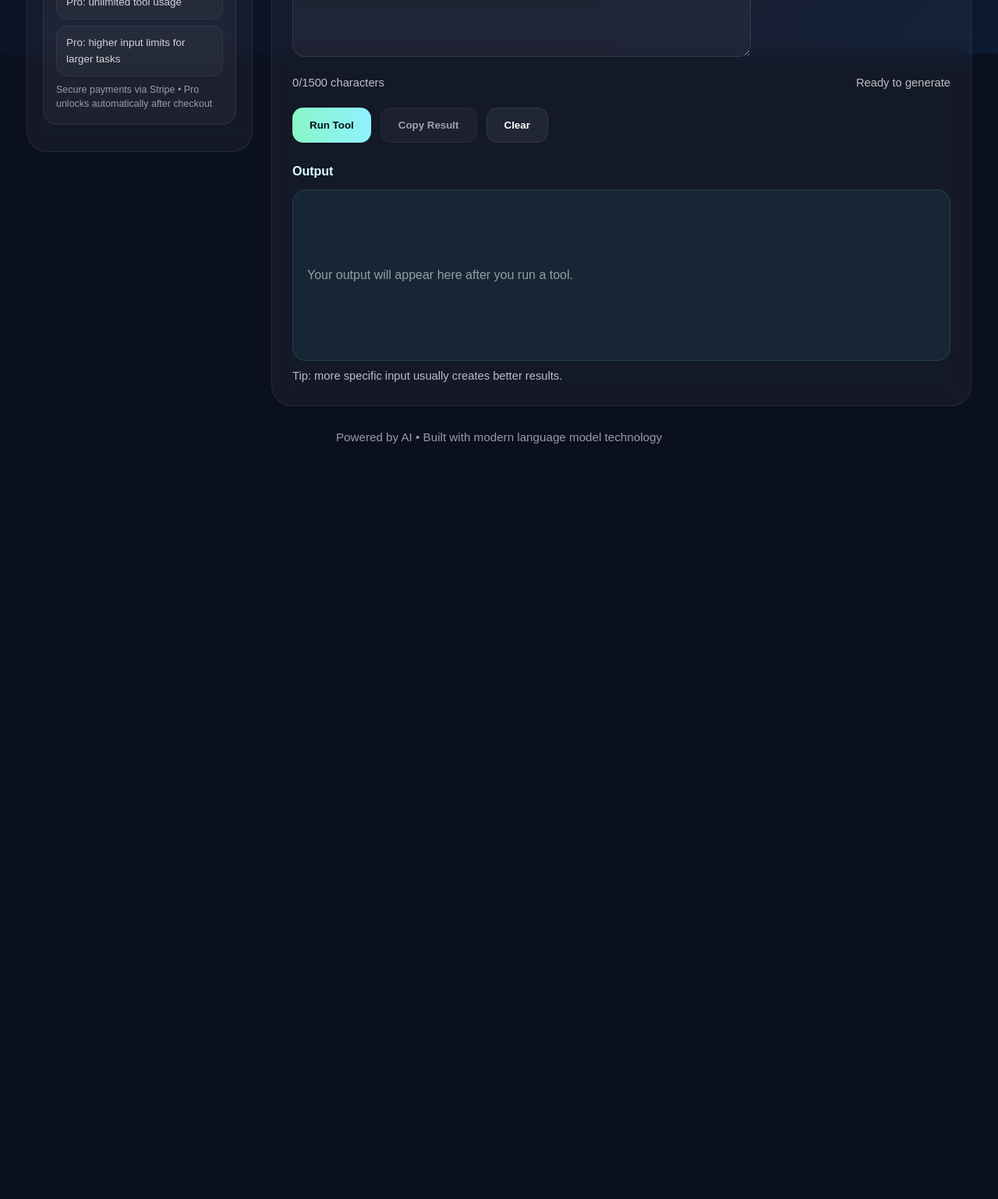
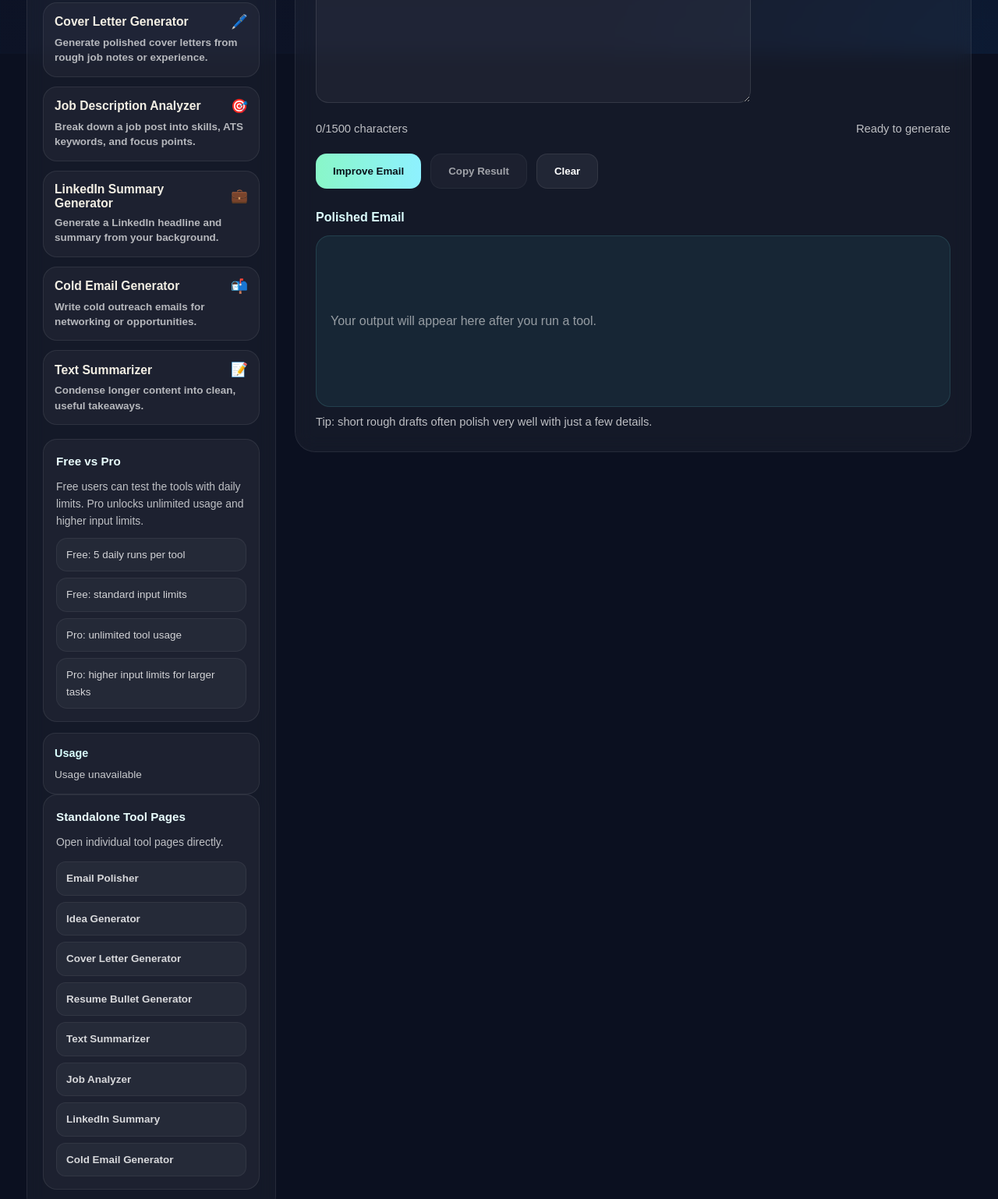
Before and after one commit to dentbrandon1122-byte/utilityforge-tools, a website: page workspace.html in a window 1280 px wide. Shown: the part 731-2269 px from the top of the page at 78% size. Before the commit the page ends 1375 px from the top, so only its background shows below. Drawn offline with Linux system fonts and the light colour scheme; no server answers.

Commit message:
Update workspace.html

```diff
--- a/workspace.html
+++ b/workspace.html
@@ -8,7 +8,7 @@
   <link rel="icon" href="logo.png" type="image/png" />
   <meta
     name="description"
-    content="Utility Forge AI Workspace — one place to polish emails, generate ideas, build resume bullets, write cover letters, analyze job descriptions, generate LinkedIn summaries, write cold emails, and summarize text."
+    content="Utility Forge AI Workspace — email polishing, idea generation, resume bullets, cover letters, job analysis, LinkedIn summaries, cold emails, and text summarization in one workspace."
   />
 
   <style>
@@ -204,7 +204,7 @@
 
     .workspace-shell {
       display: grid;
-      grid-template-columns: 290px 1fr;
+      grid-template-columns: 320px 1fr;
       gap: 24px;
       align-items: start;
     }
@@ -256,7 +256,7 @@
     .tool-list {
       display: grid;
       gap: 12px;
-      margin-bottom: 24px;
+      margin-bottom: 18px;
     }
 
     .tool-tab {
@@ -341,11 +341,48 @@
       border: 1px solid rgba(255,255,255,0.06);
     }
 
-    .sidebar-note {
-      font-size: 0.78rem;
-      color: rgba(255,255,255,0.56);
-      margin-top: 8px;
+    .usage-box {
+      margin-top: 14px;
+      padding: 14px;
+      border-radius: 16px;
+      background: rgba(255,255,255,0.04);
+      border: 1px solid rgba(255,255,255,0.08);
+    }
+
+    .usage-title {
+      font-size: 0.9rem;
+      font-weight: 800;
+      color: #d9ffff;
+      margin-bottom: 6px;
+    }
+
+    .usage-status {
+      color: rgba(255,255,255,0.76);
+      font-size: 0.85rem;
       line-height: 1.5;
+    }
+
+    .quick-links {
+      margin-top: 14px;
+      display: grid;
+      gap: 8px;
+    }
+
+    .quick-links a {
+      text-decoration: none;
+      padding: 10px 12px;
+      border-radius: 12px;
+      background: rgba(255,255,255,0.04);
+      border: 1px solid rgba(255,255,255,0.06);
+      color: rgba(255,255,255,0.82);
+      font-size: 0.84rem;
+      font-weight: 700;
+      transition: background 0.2s ease, border-color 0.2s ease;
+    }
+
+    .quick-links a:hover {
+      background: rgba(255,255,255,0.07);
+      border-color: rgba(142,241,255,0.22);
     }
 
     .main-panel {
@@ -647,7 +684,7 @@
         <div class="workspace-badge">Shared AI Workspace</div>
         <h1>One place for all your tools</h1>
         <p>
-          Switch between email polishing, idea generation, resume bullets, cover letters, job description analysis, LinkedIn summaries, cold emails, and summaries without leaving the page.
+          Switch between writing, career, and productivity tools without leaving the page.
         </p>
       </div>
       <div class="status-pill" id="workspaceStatus">Ready to create</div>
@@ -657,12 +694,13 @@
       <aside class="sidebar">
         <div class="sidebar-title">Select a Tool</div>
         <div class="plan-badge" id="planBadge">Free Plan</div>
+
         <div class="tool-list" id="toolList"></div>
 
         <div class="sidebar-card">
           <h3>Free vs Pro</h3>
           <p>
-            Free users can test the tools with daily limits. Upgrade to Pro for unlimited usage and higher input limits.
+            Free users can test the tools with daily limits. Pro unlocks unlimited usage and higher input limits.
           </p>
 
           <div class="plan-list">
@@ -671,9 +709,26 @@
             <div>Pro: unlimited tool usage</div>
             <div>Pro: higher input limits for larger tasks</div>
           </div>
+        </div>
 
-          <div class="sidebar-note">
-            Secure payments via Stripe • Pro unlocks automatically after checkout
+        <div class="usage-box">
+          <div class="usage-title">Usage</div>
+          <div class="usage-status" id="usageStatus">Checking usage...</div>
+        </div>
+
+        <div class="sidebar-card">
+          <h3>Standalone Tool Pages</h3>
+          <p>Open individual tool pages directly.</p>
+
+          <div class="quick-links">
+            <a href="email-polisher.html">Email Polisher</a>
+            <a href="idea-generator.html">Idea Generator</a>
+            <a href="cover-letter-generator.html">Cover Letter Generator</a>
+            <a href="resume-bullet-generator.html">Resume Bullet Generator</a>
+            <a href="text-summarizer.html">Text Summarizer</a>
+            <a href="job-analyzer.html">Job Analyzer</a>
+            <a href="linkedin-summary.html">LinkedIn Summary</a>
+            <a href="cold-email-generator.html">Cold Email Generator</a>
           </div>
         </div>
       </aside>
@@ -728,73 +783,18 @@
 
   <script>
     let isProUserState = false;
+    let activeToolKey = "email";
+    let lastOutput = "";
 
     function getUserId() {
       let id = localStorage.getItem("uf_user_id");
-
       if (!id) {
         id = crypto.randomUUID();
         localStorage.setItem("uf_user_id", id);
       }
-
       return id;
     }
 
-    function updatePlanUi() {
-      const workspaceStatus = document.getElementById("workspaceStatus");
-      const planBadge = document.getElementById("planBadge");
-      const upgradeBtn = document.getElementById("upgradeBtn");
-
-      if (isProUserState) {
-        workspaceStatus.textContent = "Pro Workspace";
-        workspaceStatus.style.background = "linear-gradient(90deg,#89f7c8,#8ef1ff)";
-        workspaceStatus.style.color = "#081018";
-        workspaceStatus.style.border = "none";
-
-        planBadge.textContent = "Pro Active";
-        planBadge.classList.add("pro");
-
-        upgradeBtn.textContent = "Pro Active";
-        upgradeBtn.classList.add("pro-active");
-      } else {
-        workspaceStatus.textContent = "Ready to create";
-        workspaceStatus.style.background = "rgba(255,255,255,0.05)";
-        workspaceStatus.style.color = "#d9ffff";
-        workspaceStatus.style.border = "1px solid rgba(255,255,255,0.08)";
-      }
-    }
-
-    async function checkProStatus() {
-      try {
-
-  const res = await fetch("/api/pro-status", {
-    method: "POST",
-    headers: {
-      "Content-Type": "application/json"
-    },
-    body: JSON.stringify({ userId })
-  });
-
-  const raw = await res.text();
-  let data;
-
-  try {
-    data = JSON.parse(raw);
-  } catch {
-    throw new Error(raw || "Server returned an invalid response.");
-  }
-
-  if (data.pro) {
-    isProUserState = true;
-    updatePlanUi();
-    switchTool(activeToolKey);
-  } else {
-    updatePlanUi();
-  }
-
-} catch (error) {
-  console.error("Pro status check failed:", error);
-}
     const tools = {
       email: {
         key: "email",
@@ -897,7 +897,7 @@
         inputLabel: "Your background or job notes",
         optionLabel: "Style",
         resultTitle: "Generated Cover Letter",
-        placeholder: "Example: I am applying for a customer service role. I have experience helping customers, answering phones, handling scheduling, and working in fast-paced environments. I want the letter to sound professional and confident.",
+        placeholder: "Example: I am applying for a customer service role. I have experience helping customers, answering phones, handling scheduling, and working in fast-paced environments.",
         buttonText: "Generate Cover Letter",
         statusMode: "Application Ready",
         freeCharLimit: 2200,
@@ -924,7 +924,7 @@
         key: "job",
         name: "Job Description Analyzer",
         icon: "🎯",
-        desc: "Break down a job post into skills, ATS keywords, and what to emphasize.",
+        desc: "Break down a job post into skills, ATS keywords, and focus points.",
         inputLabel: "Job description",
         optionLabel: "Analysis focus",
         resultTitle: "Job Analysis",
@@ -959,7 +959,7 @@
         inputLabel: "Your background or profile notes",
         optionLabel: "Style",
         resultTitle: "LinkedIn Profile Copy",
-        placeholder: "Example: I have customer service experience, scheduling experience, office support experience, and I am taking cybersecurity and Python classes. I want my LinkedIn summary to sound professional and motivated.",
+        placeholder: "Example: I have customer service experience, scheduling experience, office support experience, and I am taking cybersecurity and Python classes.",
         buttonText: "Generate LinkedIn Summary",
         statusMode: "Profile Ready",
         freeCharLimit: 2200,
@@ -986,11 +986,11 @@
         key: "coldemail",
         name: "Cold Email Generator",
         icon: "📬",
-        desc: "Write cold outreach emails for networking, opportunities, or collaboration.",
+        desc: "Write cold outreach emails for networking or opportunities.",
         inputLabel: "Your outreach goal or context",
         optionLabel: "Style",
         resultTitle: "Cold Email",
-        placeholder: "Example: I want to email a hiring manager about possible opportunities. I want the message to be professional, short, and show interest without sounding pushy.",
+        placeholder: "Example: I want to email a hiring manager about possible opportunities. I want the message to be professional, short, and not pushy.",
         buttonText: "Generate Cold Email",
         statusMode: "Outreach Ready",
         freeCharLimit: 2000,
@@ -1063,12 +1063,96 @@
     const charCount = document.getElementById("charCount");
     const charLimit = document.getElementById("charLimit");
     const statusText = document.getElementById("statusText");
-
-    let activeToolKey = "email";
-    let lastOutput = "";
+    const workspaceStatus = document.getElementById("workspaceStatus");
+    const planBadge = document.getElementById("planBadge");
+    const upgradeBtn = document.getElementById("upgradeBtn");
+    const usageStatus = document.getElementById("usageStatus");
 
     function getCurrentCharLimit(tool) {
       return isProUserState ? tool.proCharLimit : tool.freeCharLimit;
+    }
+
+    function updatePlanUi() {
+      if (isProUserState) {
+        workspaceStatus.textContent = "Pro Workspace";
+        workspaceStatus.style.background = "linear-gradient(90deg,#89f7c8,#8ef1ff)";
+        workspaceStatus.style.color = "#081018";
+        workspaceStatus.style.border = "none";
+
+        planBadge.textContent = "Pro Active";
+        planBadge.classList.add("pro");
+
+        upgradeBtn.textContent = "Pro Active";
+        upgradeBtn.classList.add("pro-active");
+      } else {
+        workspaceStatus.textContent = "Ready to create";
+        workspaceStatus.style.background = "rgba(255,255,255,0.05)";
+        workspaceStatus.style.color = "#d9ffff";
+        workspaceStatus.style.border = "1px solid rgba(255,255,255,0.08)";
+
+        planBadge.textContent = "Free Plan";
+        planBadge.classList.remove("pro");
+
+        upgradeBtn.textContent = "Upgrade to Pro";
+        upgradeBtn.classList.remove("pro-active");
+      }
+    }
+
+    async function checkProStatus() {
+      const userId = getUserId();
+
+      try {
+        const res = await fetch("/api/pro-status", {
+          method: "POST",
+          headers: {
+            "Content-Type": "application/json"
+          },
+          body: JSON.stringify({ userId })
+        });
+
+        const raw = await res.text();
+        let data;
+
+        try {
+          data = JSON.parse(raw);
+        } catch {
+          throw new Error(raw || "Server returned an invalid response.");
+        }
+
+        if (data.pro) {
+          isProUserState = true;
+        }
+
+        updatePlanUi();
+        switchTool(activeToolKey);
+      } catch (error) {
+        console.error("Pro status check failed:", error);
+        updatePlanUi();
+      }
+    }
+
+    async function loadUsage() {
+      try {
+        const userId = getUserId();
+        const res = await fetch(`/api/usage-status?userId=${encodeURIComponent(userId)}`);
+        const raw = await res.text();
+        let data;
+
+        try {
+          data = JSON.parse(raw);
+        } catch {
+          throw new Error(raw || "Usage response invalid.");
+        }
+
+        if (data.pro) {
+          usageStatus.innerHTML = "Pro user — unlimited usage";
+        } else {
+          usageStatus.innerHTML = `Free plan<br>Used today: ${data.used}/5<br>Remaining: ${data.remaining}`;
+        }
+      } catch (error) {
+        console.error("Usage status failed:", error);
+        usageStatus.textContent = "Usage unavailable";
+      }
     }
 
     function renderToolTabs() {
@@ -1212,7 +1296,14 @@
           body: JSON.stringify(payload)
         });
 
-        const data = await response.json();
+        const raw = await response.text();
+        let data;
+
+        try {
+          data = JSON.parse(raw);
+        } catch {
+          throw new Error(raw || "Server returned an invalid response.");
+        }
 
         if (!response.ok) {
           result.textContent = "Error: " + (data.error || "Something went wrong.");
@@ -1225,6 +1316,8 @@
         result.classList.remove("empty");
         statusText.textContent = "Output generated";
         copyBtn.disabled = !lastOutput;
+
+        loadUsage();
       } catch (err) {
         result.textContent = "Error: " + err.message;
         result.classList.remove("empty");
@@ -1237,6 +1330,7 @@
 
     switchTool(activeToolKey);
     checkProStatus();
+    loadUsage();
   </script>
 </body>
 </html>
```
